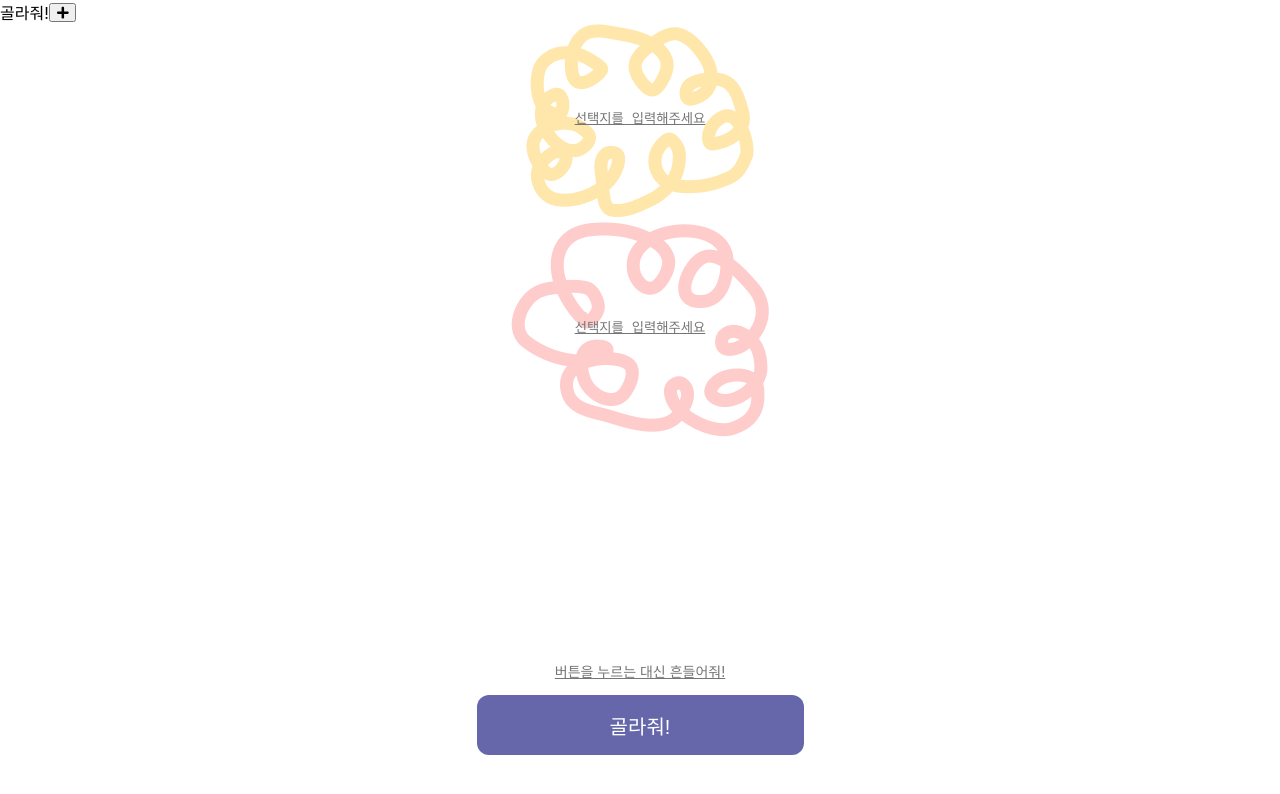
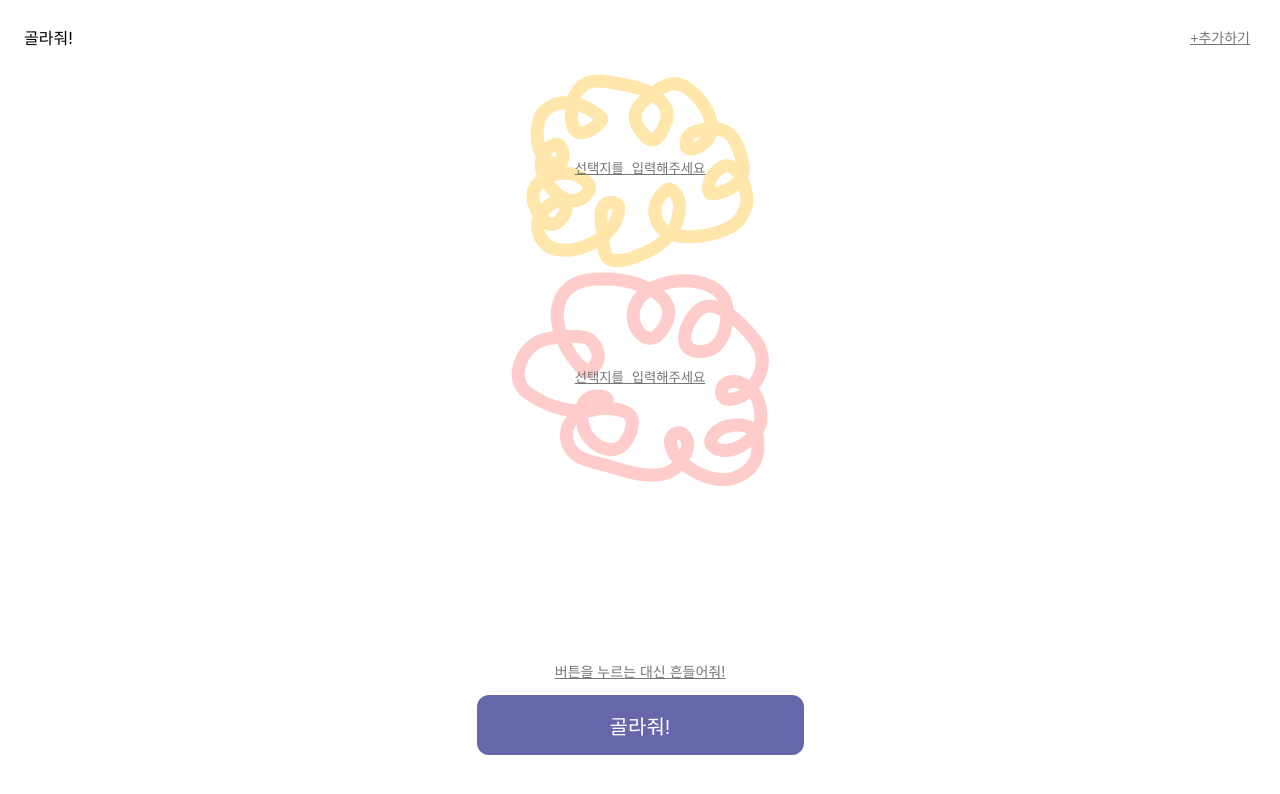
Before and after one commit to ksa37/ChoiceHelper, a React (Create React App) app in the folder client/: page / in a window 1280 px wide. Shown: the top 794 px of the page. Built offline with nearby package versions, Linux system fonts and the light colour scheme.

Commit message:
Add css of header in main page

```diff
--- a/client/src/App.css
+++ b/client/src/App.css
@@ -39,6 +39,7 @@ header {
   text-decoration: underline;
   color: #757575;
   font-size: 14px;
+  cursor: pointer;
 }
 
 .button-area {
--- /dev/null
+++ b/client/src/components/Header.css
@@ -0,0 +1,16 @@
+.header-group {
+    display: flex;
+    /* flex-direction: row; */
+    justify-content: space-between;
+    align-items: center;
+    margin: 12px 24px;
+}
+
+.add-button {
+    border: 0;
+    background-color: transparent;
+    text-decoration: underline;
+    color: #757575;
+    font-size: 14px;
+    cursor: pointer;
+}
--- a/client/src/components/Header.tsx
+++ b/client/src/components/Header.tsx
@@ -1,5 +1,6 @@
 import React from 'react';
 import '../App.css';
+import './Header.css';
 import { FontAwesomeIcon } from '@fortawesome/react-fontawesome';
 import {faPlus} from '@fortawesome/free-solid-svg-icons';
 import { useSelector, useDispatch, RootStateOrAny } from 'react-redux';
@@ -26,7 +27,10 @@ export default function Header(){
   return(
   <div className="header-group">
     골라줘!
-    <button onClick={addCloud}><FontAwesomeIcon className='header-icon' icon={faPlus} /></button>
+    <button className='add-button' onClick={addCloud}>
+      {/* <FontAwesomeIcon className='header-icon' icon={faPlus} /> */}
+      <p>+추가하기</p>
+    </button>
   </div>
   )
 }
```
